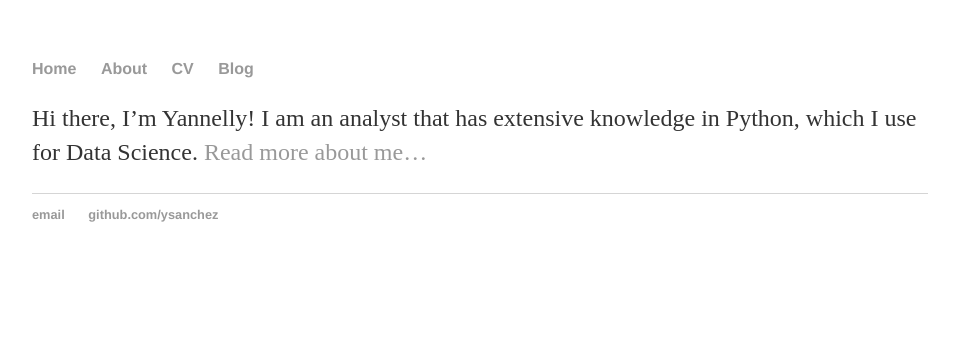
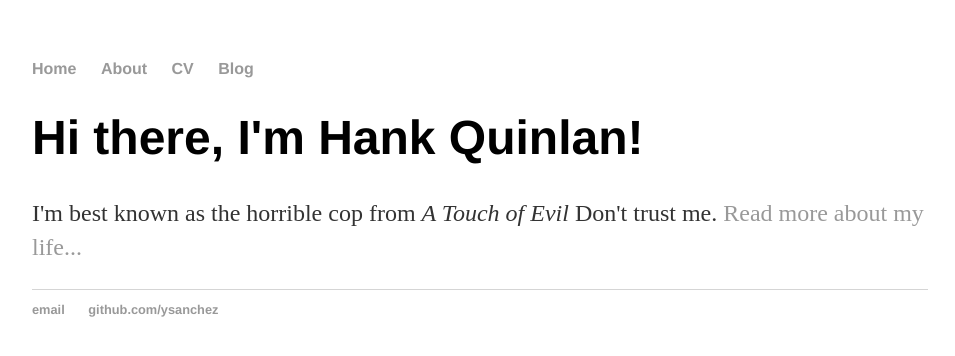
Before and after one commit to ysanchez/ysanchez.github.io, a Jekyll site: the page built from index.md, in a window 1280 px wide. Shown: the top 356 px of the page, without its empty margins (160-1115 px from the left). Built offline with Jekyll 4.4.1, drawn with Linux system fonts in a browser that asks for light colours.

Commit message:
Update index.md

```diff
--- a/index.md
+++ b/index.md
@@ -3,6 +3,7 @@ theme: jekyll-theme-midnight
 layout: default
 title: Yannelly Sanchez, Data Science
 ---
-
-Hi there, I'm Yannelly!
-	I am an analyst that has extensive knowledge in Python, which I use for Data Science. <a href="/about">Read more about me...</a>
+<div class="blurb">
+	<h1>Hi there, I'm Hank Quinlan!</h1>
+	<p>I'm best known as the horrible cop from <em>A Touch of Evil</em> Don't trust me. <a href="/about">Read more about my life...</a></p>
+</div><!-- /.blurb -->
```
